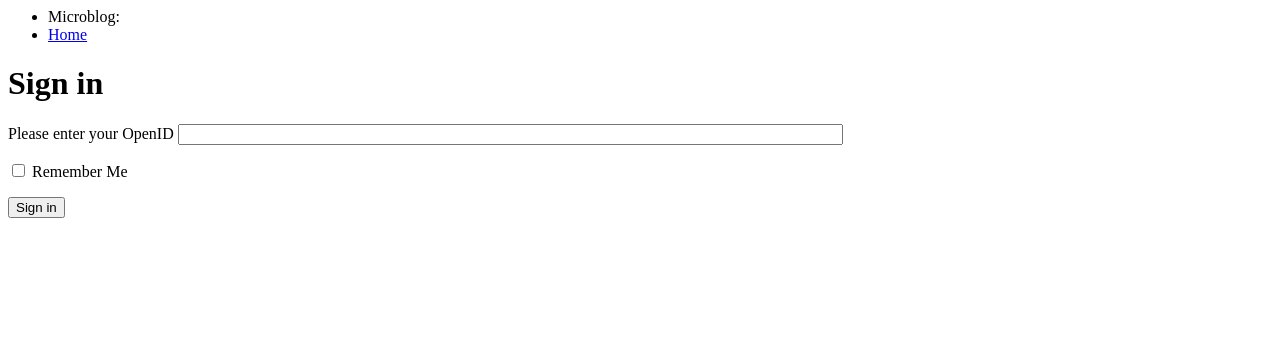
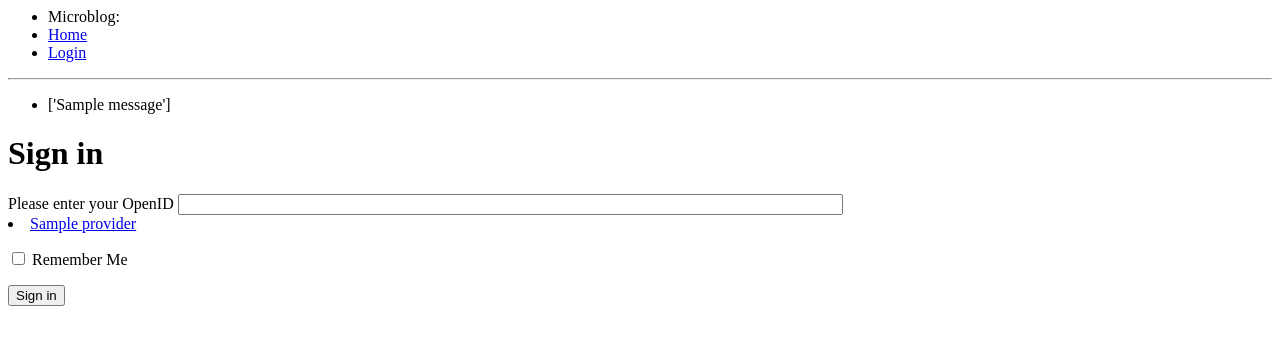
Before and after one commit to badlydrawnrob/python-playground, a Flask app: template flask-mega-tutorial/app/templates/login.html in a window 1280 px wide. Shown: the top 345 px of the page. Run offline with Flask 2, Linux system fonts and the light colour scheme; the template is opened without the code that fills it: values that come from a table or form of the project are taken from there, most other values are stand-ins (such as "Sample title", 1, 10 or a date in 2020); one stand-in notice (Sample message) is shown.

Commit message:
Completed part-3, login forms. Added basic css

```diff
--- a/flask-mega-tutorial/app/forms.py
+++ b/flask-mega-tutorial/app/forms.py
@@ -1,8 +1,8 @@
-from flask_wtf import Form
+from flask_wtf import FlaskForm
 from wtforms import StringField, BooleanField
 from wtforms.validators import DataRequired
 
 
-class LoginForm(Form):
+class LoginForm(FlaskForm):
     openid = StringField('openid', validators=[DataRequired()])
     remember_me = BooleanField('remember_me', default=False)
--- /dev/null
+++ b/flask-mega-tutorial/app/static/main.css
@@ -0,0 +1,3 @@
+.log-Form_error {
+  color: #f00;
+}
--- /dev/null
+++ b/flask-mega-tutorial/app/static/main.styl
@@ -0,0 +1 @@
+@import '../templates/*'
--- a/flask-mega-tutorial/app/templates/base.html
+++ b/flask-mega-tutorial/app/templates/base.html
@@ -1,5 +1,6 @@
 <html>
   <head>
+    <link rel="stylesheet" href="/static/main.css">
     {% if title %}
       <title>{{ title }} - microblog</title>
     {% else %}
@@ -10,7 +11,18 @@
     <ul>
       <li>Microblog:</li>
       <li><a href="/">Home</a></li>
+      <li><a href="/login">Login</a></li>
     </ul>
+    <hr>
+    {% with messages = get_flashed_messages() %}
+      {% if messages %}
+      <ul>
+        {% for message in messages %}
+          <li>{{ messages }}</li>
+        {% endfor %}
+      </ul>
+      {% endif %}
+    {% endwith %}
     {% block content %}{% endblock %}
   </body>
 </html>
--- a/flask-mega-tutorial/app/templates/login.html
+++ b/flask-mega-tutorial/app/templates/login.html
@@ -1,12 +1,32 @@
 {% extends 'base.html' %}
 
 {% block content %}
+  <script type="text/javascript">
+    function set_openid(openid, pr)
+    {
+        u = openid.search('<username>')
+        if (u != -1) {
+            // openid requires username
+            user = prompt('Enter your ' + provider + ' username:')
+            openid = openid.substr(0, u) + user
+        }
+        form = document.forms['login'];
+        form.elements['openid'].value = openid
+    }
+  </script>
+
   <h1>Sign in</h1>
   <form action="" method="post" name="login">
     {{ form.hidden_tag() }}
     <div>
       <label>Please enter your OpenID</label>
       {{ form.openid(size=80) }}
+      {% for error in form.openid.errors %}
+        <span class="log-Form_error">{{ error }}</span>
+      {% endfor %}
+      {% for provider in providers %}
+        <li><a href="javascript:set_openid('{{ provider.url }}', '{{ provider.name }}');">{{ provider.name }}</a></li>
+      {% endfor %}
     </div>
     <div>
       <p>{{ form.remember_me }} Remember Me</p>
--- /dev/null
+++ b/flask-mega-tutorial/app/templates/login.styl
@@ -0,0 +1,2 @@
+.log-Form_error
+    color: red;
--- a/flask-mega-tutorial/app/views.py
+++ b/flask-mega-tutorial/app/views.py
@@ -29,8 +29,16 @@ def index():
 @app.route('/login', methods=['GET', 'POST'])
 def login():
     form = LoginForm()
+    if form.validate_on_submit():
+        flash(
+            '''
+            Login requested for OPENID={}, remember_me={}
+            '''.format(form.openid.data, str(form.remember_me.data))
+        )
+        return redirect('/index')
     return render_template(
         'login.html',
         title='Sign In',
-        form=form
+        form=form,
+        providers=app.config['OPENID_PROVIDERS']
     )
```
Also changed, not shown: flask-mega-tutorial/config.py (+13 -0 lines), 1 other file.
